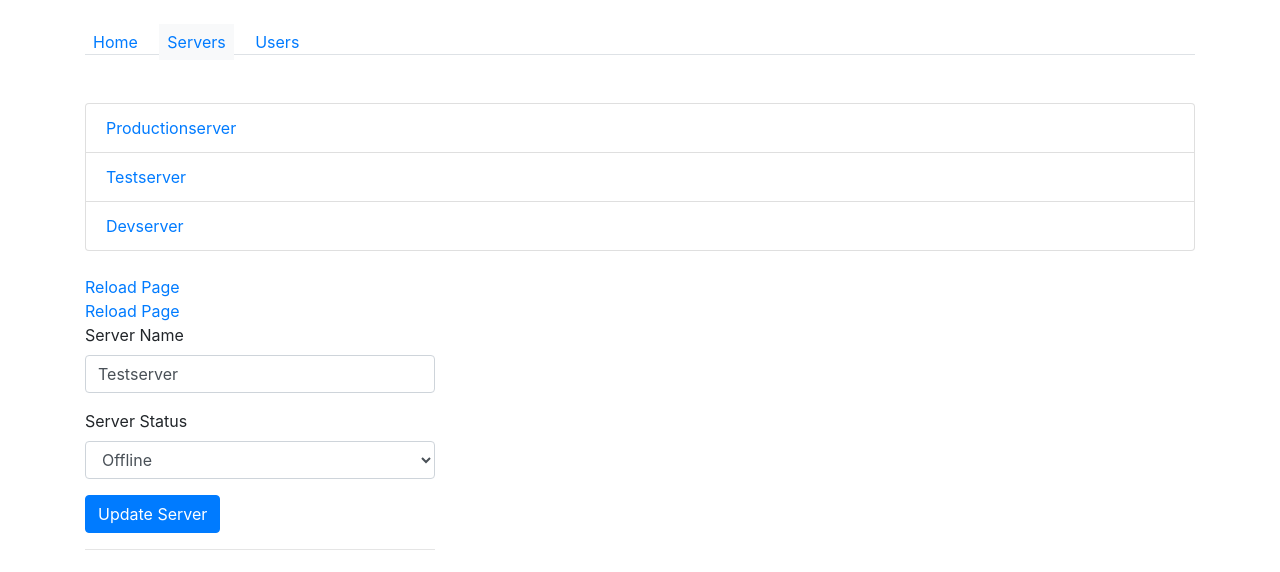
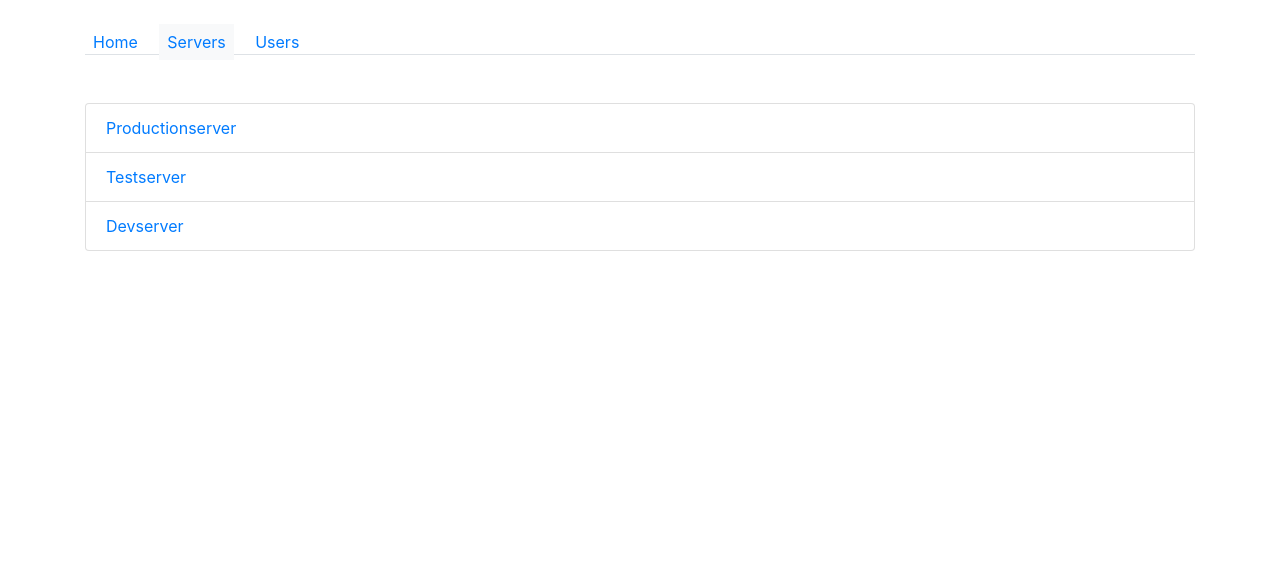
Before and after one commit to spankbang/AngularLearnRouting, an Angular app: page /servers in a window 1280 px wide. Shown: the top 572 px of the page. Built offline with nearby package versions, Linux system fonts and the light colour scheme.

Commit message:
added the nested routes but you need to check the added router-outlets ins users.html and servers.html

```diff
--- a/src/app/servers/servers.component.html
+++ b/src/app/servers/servers.component.html
@@ -14,24 +14,6 @@
   </div>
   <div class="col-xs-12 col-sm-4"> <br>
 
-
-
-    <a routerLink="servers">Reload Page</a> <br>
-    <!-- In this we will get the error in console because it redirects to
-
-         ==>>     127.0.0.1:4200/servers/servers     <<== (which is not available !)
-
-    which is relative to 127.0.0.1:4200/servers only, for this, we have to go for following process
-
-    -->
-
-    <a routerLink="/servers">Reload Page</a> <br>
-    <!-- Just add the / before the servers so it will choose the absolute path ! only and hence we won't get any error. -->
-
-
-
-    <app-edit-server></app-edit-server>
-    <hr>
-    <!-- <app-server></app-server> -->
+      <router-outlet></router-outlet>
   </div>
 </div>
--- a/src/app/users/users.component.html
+++ b/src/app/users/users.component.html
@@ -11,6 +11,6 @@
     </div>
   </div>
   <div class="col-xs-12 col-sm-4">
-    <app-user></app-user>
+    <router-outlet></router-outlet>
   </div>
 </div>
```
Also changed, not shown: src/app/app.module.ts (+14 -5 lines).
